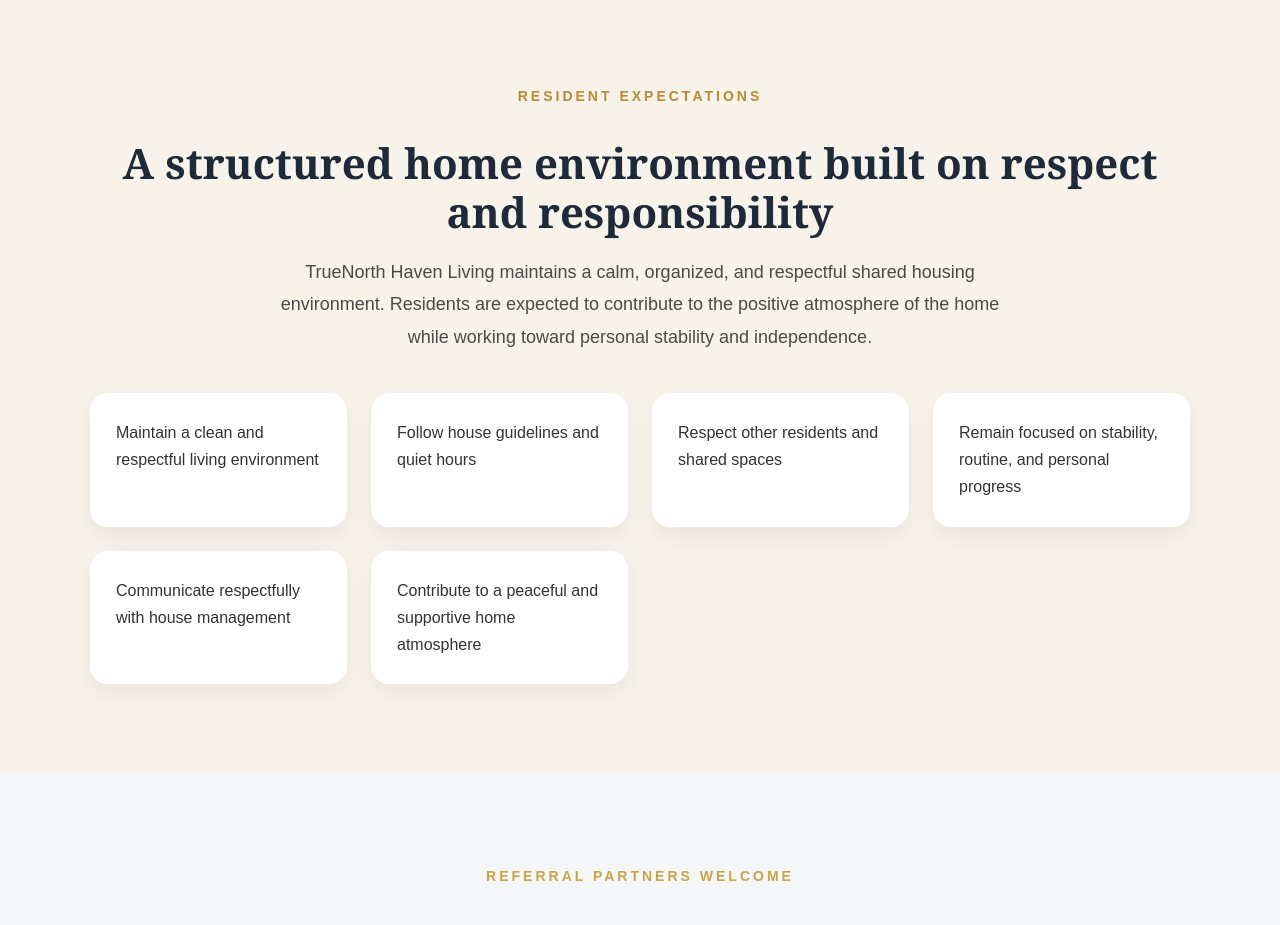
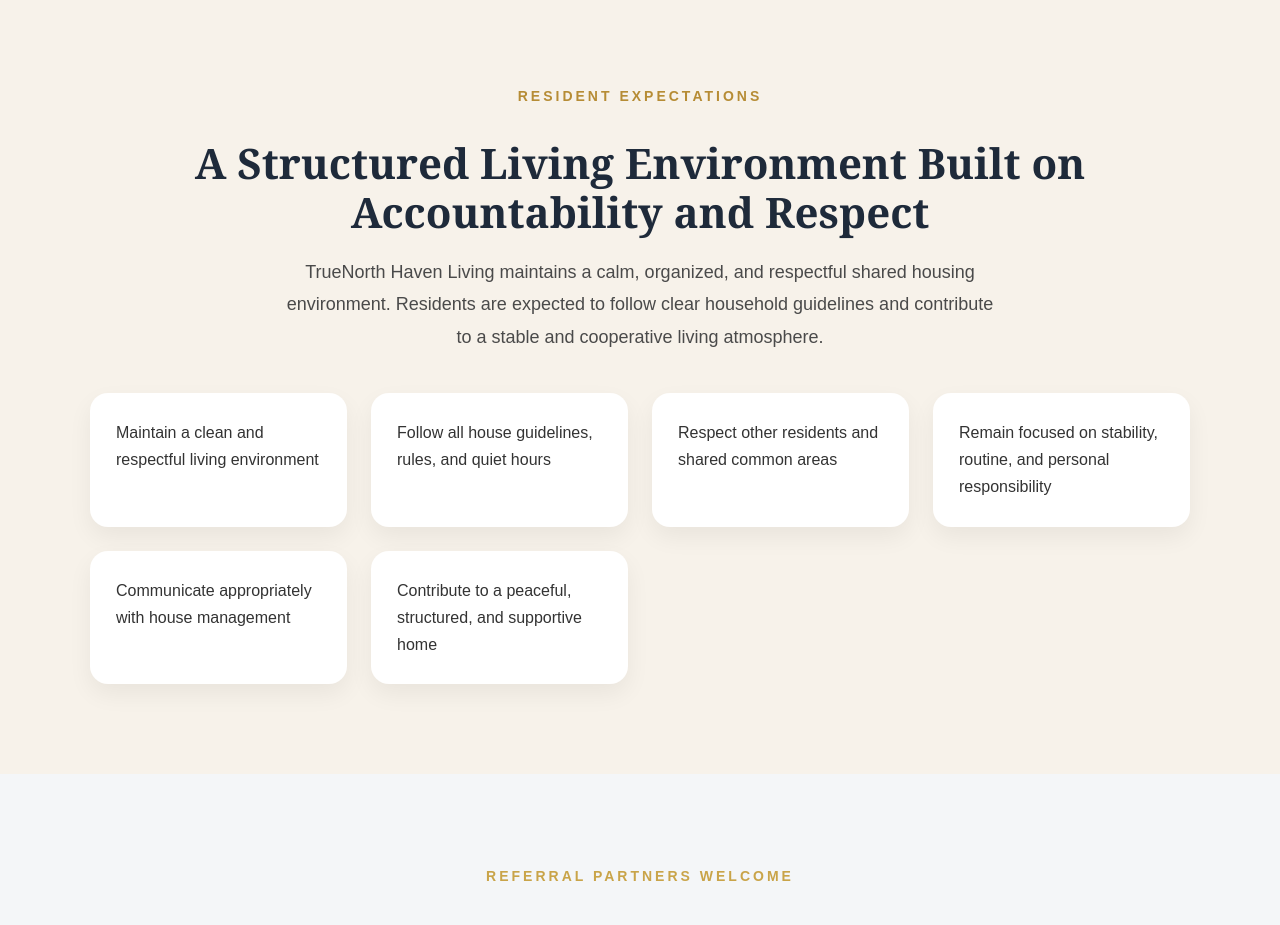
Before and after one commit to TrueNorthHaven/truenorth-haven-living, a Next.js app: page / in a window 1280 px wide. Shown: the part 5600-6525 px from the top of the page. Built offline with nearby package versions, Linux system fonts and the light colour scheme.

Commit message:
Update Expectations.tsx

```diff
--- a/app/components/Expectations.tsx
+++ b/app/components/Expectations.tsx
@@ -1,7 +1,7 @@
 export default function Expectations() {
   return (
     <section
-  className="fade-in"
+      className="fade-in"
       id="expectations"
       style={{
         padding: "90px 20px",
@@ -38,7 +38,7 @@ export default function Expectations() {
             color: "#1E2A3A",
           }}
         >
-          A structured home environment built on respect and responsibility
+          A Structured Living Environment Built on Accountability and Respect
         </h2>
 
         <p
@@ -52,9 +52,9 @@ export default function Expectations() {
           }}
         >
           TrueNorth Haven Living maintains a calm, organized, and respectful
-          shared housing environment. Residents are expected to contribute to
-          the positive atmosphere of the home while working toward personal
-          stability and independence.
+          shared housing environment. Residents are expected to follow clear
+          household guidelines and contribute to a stable and cooperative
+          living atmosphere.
         </p>
 
         <div
@@ -67,11 +67,11 @@ export default function Expectations() {
         >
           {[
             "Maintain a clean and respectful living environment",
-            "Follow house guidelines and quiet hours",
-            "Respect other residents and shared spaces",
-            "Remain focused on stability, routine, and personal progress",
-            "Communicate respectfully with house management",
-            "Contribute to a peaceful and supportive home atmosphere",
+            "Follow all house guidelines, rules, and quiet hours",
+            "Respect other residents and shared common areas",
+            "Remain focused on stability, routine, and personal responsibility",
+            "Communicate appropriately with house management",
+            "Contribute to a peaceful, structured, and supportive home",
           ].map((item) => (
             <div
               key={item}
```
